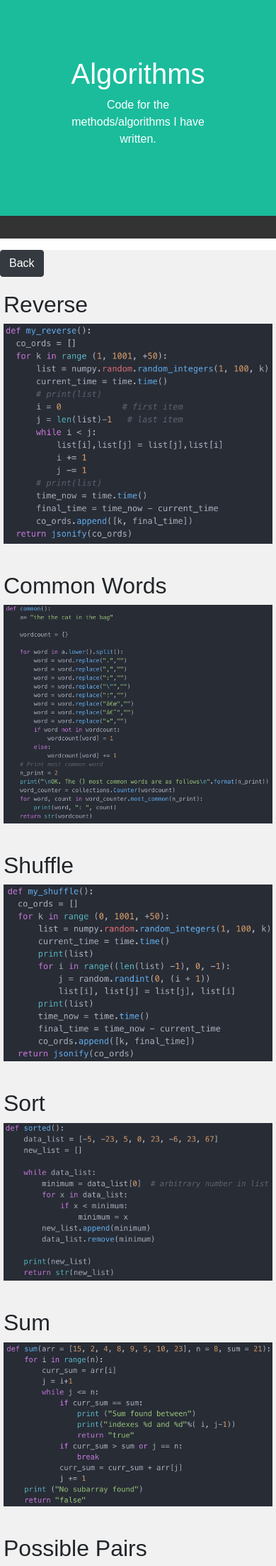
After one commit to DeannaGreen/algoritims, a Flask app: page /algorithms in a window 390 px wide. The commit adds this page. Shown: the top 2206 px of the page at 71% size. Run offline with Flask 2, Linux system fonts and the light colour scheme; some libraries are stand-ins or nearby versions.

Commit message:
added code page

```diff
--- a/app.py
+++ b/app.py
@@ -12,6 +12,10 @@ app = Flask(__name__)
 @app.route("/")
 def hello():
   return render_template ("home.html")
+
+@app.route("/algorithms")
+def algorithms():
+  return render_template ("algorithms.html")
 
 @app.route("/sort")
 def sort_time():
--- /dev/null
+++ b/templates/algorithms.html
@@ -0,0 +1,194 @@
+<!DOCTYPE html>
+<html lang="en">
+<head>
+<title>Code</title>
+<link rel="stylesheet" href="https://stackpath.bootstrapcdn.com/bootstrap/4.3.1/css/bootstrap.min.css" integrity="sha384-ggOyR0iXCbMQv3Xipma34MD+dH/1fQ784/j6cY/iJTQUOhcWr7x9JvoRxT2MZw1T" crossorigin="anonymous">
+<meta charset="UTF-8">
+<meta name="viewport" content="width=device-width, initial-scale=1">
+<style>
+* {
+  box-sizing: border-box;
+}
+
+/* Style the body */
+body {
+  font-family: Arial, Helvetica, sans-serif;
+  margin: 0;
+}
+
+/* Header/logo Title */
+.header {
+  padding: 80px;
+  text-align: center;
+  background: #1abc9c;
+  color: white;
+}
+
+/* Increase the font size of the heading */
+.header h1 {
+  font-size: 40px;
+}
+
+/* Sticky navbar - toggles between relative and fixed, depending on the scroll position. It is positioned relative until a given offset position is met in the viewport - then it "sticks" in place (like position:fixed). The sticky value is not supported in IE or Edge 15 and earlier versions. However, for these versions the navbar will inherit default position */
+.navbar {
+  overflow: hidden;
+  background-color: #333;
+  position: sticky;
+  position: -webkit-sticky;
+  top: 0;
+}
+
+/* Style the navigation bar links */
+.navbar a {
+  float: left;
+  display: block;
+  color: white;
+  text-align: center;
+  padding: 14px 20px;
+  text-decoration: none;
+}
+
+
+/* Right-aligned link */
+.navbar a.right {
+  float: right;
+}
+
+/* Change color on hover */
+.navbar a:hover {
+  background-color: #ddd;
+  color: black;
+}
+
+/* Active/current link */
+.navbar a.active {
+  background-color: #666;
+  color: white;
+}
+
+/* Column container */
+.row {
+  display: -ms-flexbox; /* IE10 */
+  display: flex;
+  -ms-flex-wrap: wrap; /* IE10 */
+  flex-wrap: wrap;
+}
+
+.button {
+  background-color: #f1f1f1;
+}
+
+/* Create two unequal columns that sits next to each other */
+/* Sidebar/left column */
+.left {
+  -ms-flex: 33%; /* IE10 */
+  flex: 30%;
+  background-color: #f1f1f1;
+  padding: 20px;
+}
+
+.middle {
+  -ms-flex: 33%; /* IE10 */
+  flex: 30%;
+  background-color: #f1f1f1;
+  padding: 20px;
+}
+
+.right {
+  -ms-flex: 33%; /* IE10 */
+  flex: 30%;
+  background-color: #f1f1f1;
+  padding: 20px;
+}
+
+/* Fake image, just for this example */
+.fakeimg {
+  background-color: #aaa;
+  width: 100%;
+  padding: 20px;
+}
+
+/* Footer */
+.footer {
+  padding: 20px;
+  text-align: center;
+  background: #ddd;
+}
+
+/* Responsive layout - when the screen is less than 700px wide, make the two columns stack on top of each other instead of next to each other */
+@media screen and (max-width: 700px) {
+  .row {
+    flex-direction: column;
+  }
+}
+
+/* Responsive layout - when the screen is less than 400px wide, make the navigation links stack on top of each other instead of next to each other */
+@media screen and (max-width: 400px) {
+  .navbar a {
+    float: none;
+    width: 100%;
+  }
+}
+</style>
+</head>
+<body>
+
+<div class="header">
+  <h1>Algorithms</h1>
+  <p>Code for the methods/algorithms I have written.</p>
+</div>
+
+<div class="navbar">
+  <p></p>
+</div>
+
+<div class="button"
+  <p></p>
+  <a id="button" href="/" class="btn btn-dark">Back</a>
+</div>
+
+<div class="row">
+  <div class="left">
+    <h2>Reverse</h2>
+    <img src="../static/reverse.png" alt="reverse_code" width="100%">
+  </div>
+  <div class="middle">
+    <h2>Common Words</h2>
+    <img src="../static/common.png" alt="common_code" width="100%">
+  </div>
+  <div class="right">
+    <h2>Shuffle</h2>
+    <img src="../static/shuffle.png" alt="shuffle_code" width="100%">
+  </div>
+</div>
+
+<div class="row">
+  <div class="left">
+    <h2>Sort</h2>
+    <img src="../static/sort.png" alt="sort_code" width="100%">
+  </div>
+  <div class="middle">
+    <h2>Sum</h2>
+    <img src="../static/sum.png" alt="sum_code" width="100%">
+  </div>
+  <div class="right">
+    <h2>Possible Pairs</h2>
+    <img src="../static/pairing.png" alt="pairing_code" width="100%">
+  </div>
+</div>
+
+<div class="row">
+  <div class="left">
+    <h2>Sort 0's and 1's</h2>
+    <img src="../static/sort01.png" alt="sort01_code" width="100%">
+  </div>
+  <div class="middle">
+    <h2>Duplicates</h2>
+    <img src="../static/dupe.png" alt="dupe_code" width="100%">
+  </div>
+  <div class="right">
+  </div>
+</div>
+
+</body>
+</html>
--- a/templates/home.html
+++ b/templates/home.html
@@ -106,6 +106,10 @@ body {
   <br></br>
   <h5><b>Sort, Last, Reverse and Shuffle Algorithms I Wrote</b></h5>
   <a href="/graph2" class="btn btn-dark">Graphs</a>
+  <br></br>
+  <br></br>
+  <h5><b>My Algorithms</b></h5>
+  <a href="/algorithms" class="btn btn-dark">Algorithms</a>
 </div>
 
 </body>
```
Also changed, not shown: static/common.png (added), static/dupe.png (added), static/pairing.png (added), static/reverse.png (added), static/shuffle.png (added), static/sort.png (added), static/sort01.png (added), static/sum.png (added), 2 other files.
